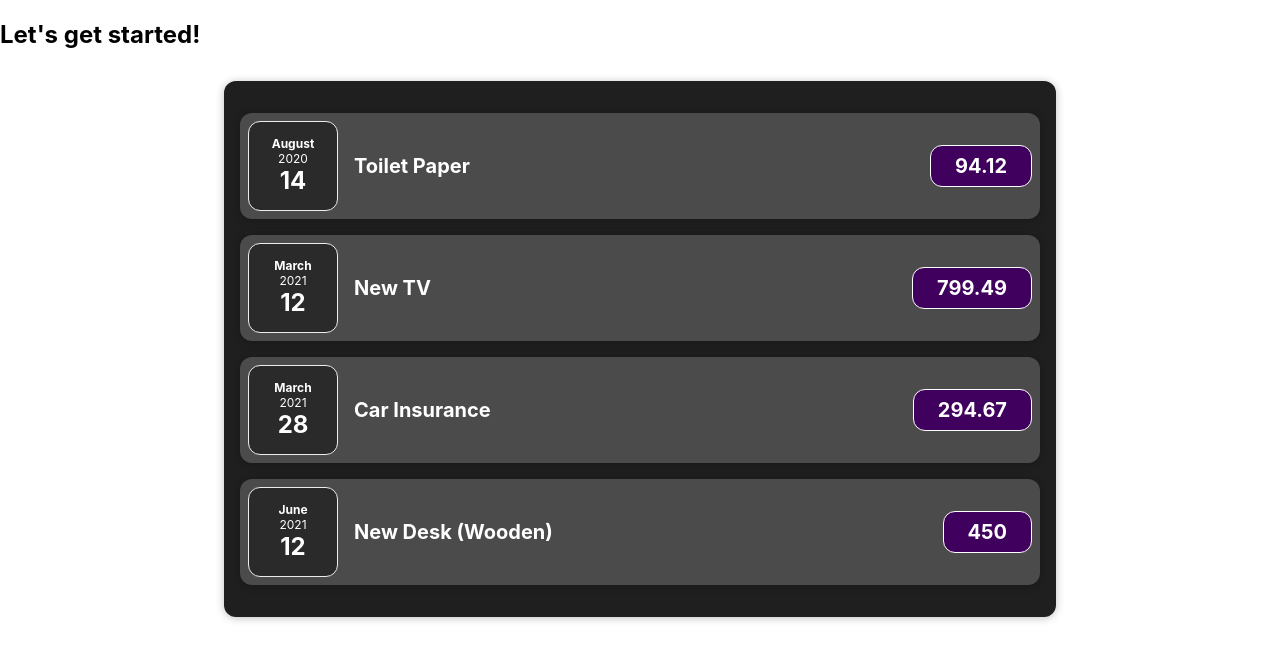
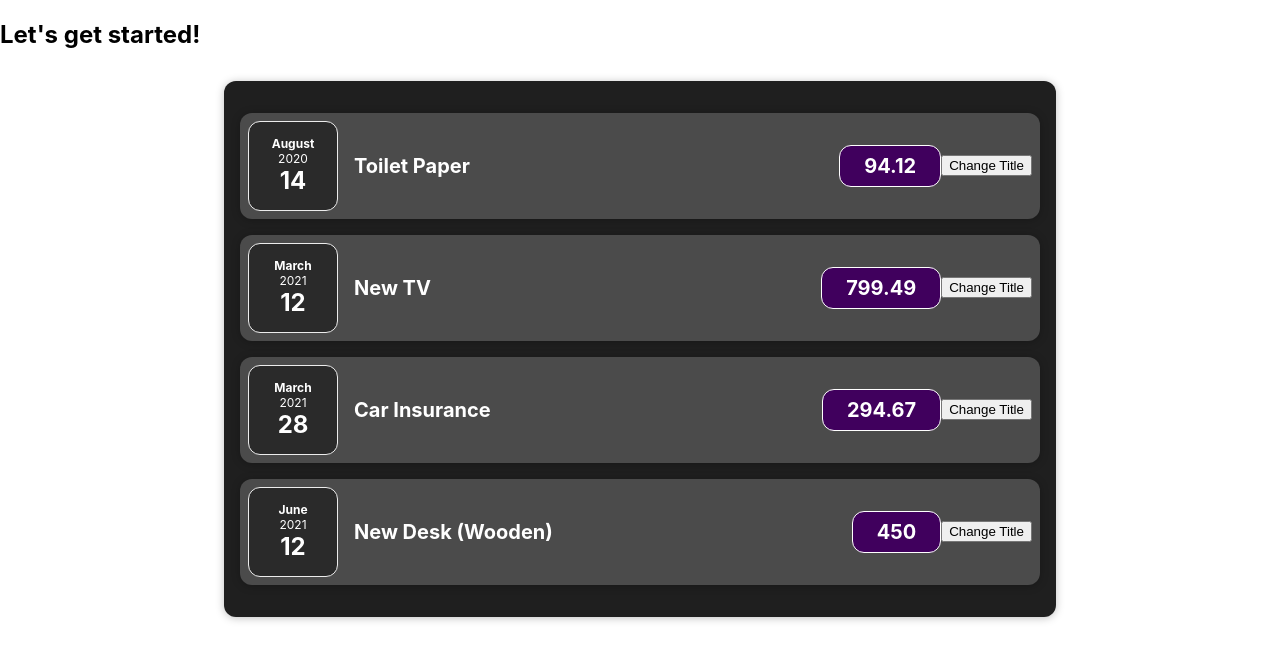
Before and after one commit to ptkhavare/react, a React (Create React App) app in the folder react-complete-guide/: page / in a window 1280 px wide. Shown: the top 660 px of the page. Built offline with nearby package versions, Linux system fonts and the light colour scheme.

Commit message:
Added Click Event Handler

```diff
--- a/react-complete-guide/src/components/Expenses/ExpenseItem.js
+++ b/react-complete-guide/src/components/Expenses/ExpenseItem.js
@@ -4,6 +4,10 @@ import ExpenseDate from "./ExpenseDate";
 import "./ExpenseItem.css";
 
 function ExpenseItem(props) {
+  const clickHandler = () => {
+    console.log("Clicked");
+  }
+
   //only one root component allowed in jsx
   return (
     <Card className="expense-item">
@@ -12,6 +16,7 @@ function ExpenseItem(props) {
         <h2>{props.title}</h2>
         <div className="expense-item__price">{props.amount}</div>
       </div>
+      <button onClick={clickHandler}>Change Title</button>
     </Card>
   );
 }
```
